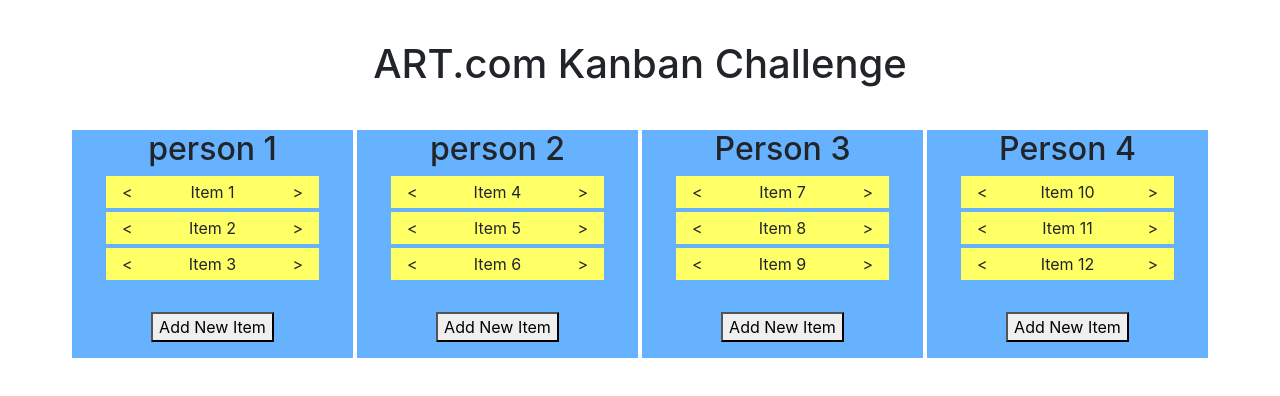
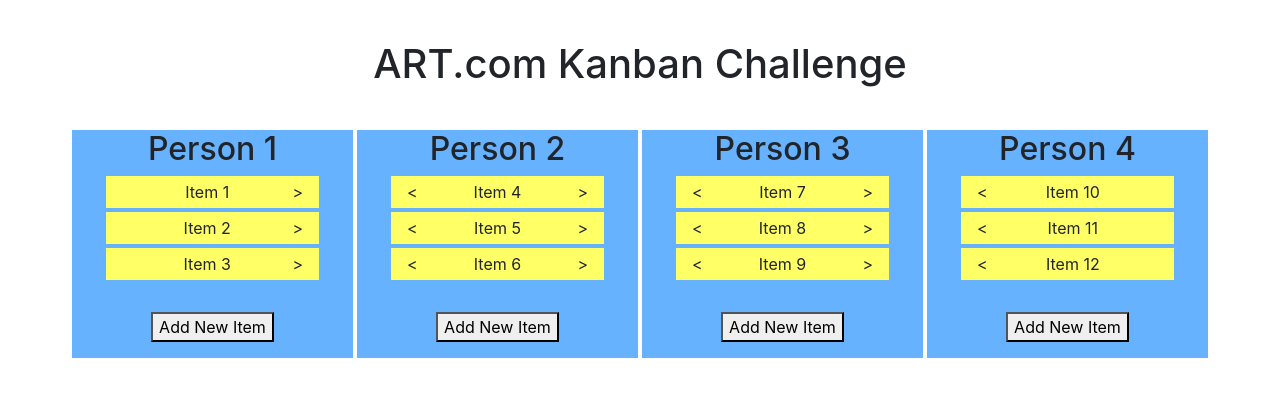
Before and after one commit to leobrandao/art-challenge, a React (Create React App) app: page / in a window 1280 px wide. Shown: the top 396 px of the page. Built offline with nearby package versions, Linux system fonts and the light colour scheme.

Commit message:
Final Commit

```diff
--- a/src/App.css
+++ b/src/App.css
@@ -18,7 +18,6 @@
   list-style: none;
   background-color: #FFFF66;
   padding: 0.25em 1em;
-
 }
 
 li span.arrow--left {
--- a/src/App.js
+++ b/src/App.js
@@ -1,38 +1,37 @@
 import React from "react";
-import 'bootstrap/dist/css/bootstrap.css';
+import "bootstrap/dist/css/bootstrap.css";
 import "./App.css";
 
 import Column from "./components/Column";
 
 class App extends React.Component {
-
   state = {
-    "person 1": ["Item 1", "Item 2", "Item 3"],
-    "person 2": [ "Item 4", "Item 5", "Item 6" ],
-    "Person 3": [ "Item 7", "Item 8", "Item 9" ],
-    "Person 4": [ "Item 10", "Item 11", "Item 12" ]
-  }
+    "Person 1": ["Item 1", "Item 2", "Item 3"],
+    "Person 2": ["Item 4", "Item 5", "Item 6"],
+    "Person 3": ["Item 7", "Item 8", "Item 9"],
+    "Person 4": ["Item 10", "Item 11", "Item 12"]
+  };
 
   addNewItem = columnName => {
     let newItem = window.prompt("Enter New Item to " + columnName);
-    if (newItem === null || newItem === '') return;
-    const columns = { ...this.state }
+    if (newItem === null || newItem === "") return;
+    const columns = { ...this.state };
 
-    columns[columnName] = [...columns[columnName], newItem];
+    columns[columnName] = [ ...columns[columnName], newItem ];
 
-    this.setState( columns );
+    this.setState(columns);
   };
 
   moveItem = (item, columnOrig, columnDest) => {
-    if ( !columnDest ) return;
+    if (!columnDest) return;
 
-    const columns = { ...this.state }
+    const columns = { ...this.state };
 
-    columns[columnDest] = [...columns[columnDest], item];
-    columns[columnOrig] = columns[columnOrig].filter( filteredItem => filteredItem !== item )
+    columns[columnDest] = [ ...columns[columnDest], item ];
+    columns[columnOrig] = columns[columnOrig].filter( filteredItem => filteredItem !== item );
 
-    this.setState( columns );
-  }
+    this.setState(columns);
+  };
 
   render() {
     const columns = this.state;
@@ -48,8 +47,8 @@
               moveItem={this.moveItem}
               columnName={key}
               items={columns[key]}
-              prevColumn={keys[index-1]}
-              nextColumn={keys[index+1]}
+              prevColumn={keys[index - 1]}
+              nextColumn={keys[index + 1]}
             />
           ))}
         </div>
--- a/src/components/Column.js
+++ b/src/components/Column.js
@@ -2,23 +2,28 @@
 import Item from "./Item";
 import AddNew from "./AddNew";
 
-const Column = ({ addNewItem, moveItem, items, columnName, prevColumn, nextColumn }) => (
+
+const Column = ({ addNewItem, moveItem, items, columnName, prevColumn, nextColumn }) => {
+    const move = (item, orig, dest) => () => moveItem(item,orig,dest);
+ return (
+
   <div className="col-sm kanban--col">
     <h2>{columnName}</h2>
     <ul>
       {items.map((item, i) => (
         <Item
           key={i}
-          moveItem={moveItem}
           item={item}
-          columnName={columnName}
-          prevColumn={prevColumn}
-          nextColumn={nextColumn}
+          onPrevious={move(item,columnName,prevColumn)}
+          onNext={move(item,columnName,nextColumn)}
+          showLeftArrow={!!prevColumn}
+          showRightArrow={!!nextColumn}
         />
       ))}
     </ul>
     <AddNew addNewItem={addNewItem} columnName={columnName} />
   </div>
-);
+ )
+}
 
 export default Column;
--- a/src/components/Item.js
+++ b/src/components/Item.js
@@ -1,14 +1,11 @@
 import React from 'react';
 
-const Item = (props) => {
-    const { moveItem, item, columnName, prevColumn, nextColumn } = props;
-    return (
-        <li>
-            <span className='arrow--left' onClick={ () => moveItem(item, columnName, prevColumn)}>&lt; </span>
-            {item}
-            <span className='arrow--right' onClick={ () => moveItem(item, columnName, nextColumn)}> &gt;</span>
-        </li>
-    )
-}
+const Item = ({ item, showLeftArrow, showRightArrow, onPrevious, onNext }) => (
+    <li>
+        { showLeftArrow && <span className='arrow--left' onClick={onPrevious}>&lt;</span> }
+        { item }
+        { showRightArrow && <span className='arrow--right' onClick={onNext}>&gt;</span> }
+    </li>
+)
 
 export default Item;
```
Also changed, not shown: 1 other file (tests, documents, lock files or other folders).
